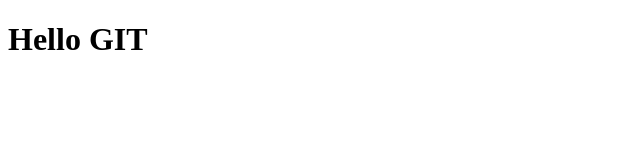
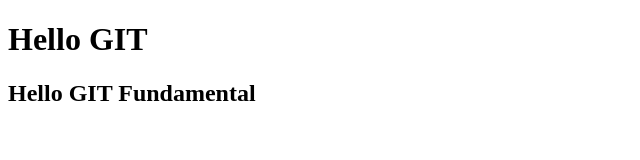
Before and after one commit to rayhans358/tugas_Git-Fundamental, a plain HTML site: page index.html in a window 1280 px wide. Shown: the whole page, without its empty margins (0-640 px from the left). Drawn offline with Linux system fonts and the light colour scheme.

Commit message:
update index.html

```diff
--- a/index.html
+++ b/index.html
@@ -8,5 +8,6 @@
 </head>
 <body>
   <h1>Hello GIT</h1>
+  <h2>Hello GIT Fundamental</h2>
 </body>
 </html>
```
